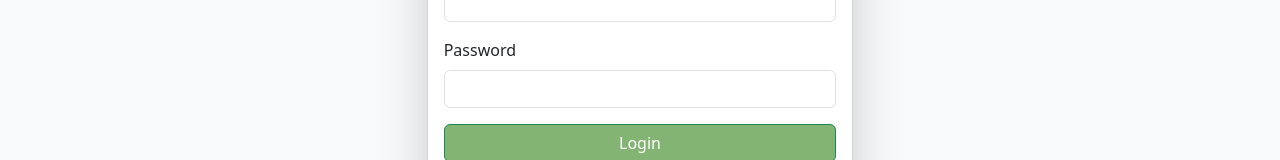
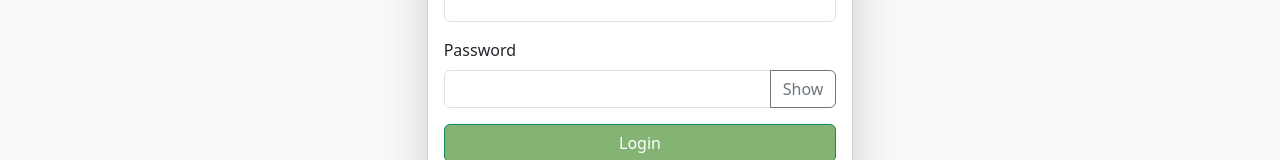
Before and after one commit to repair-or-replace/frontend_web_version, a React (Vite) app: page /login in a window 1280 px wide. Shown: the part 381-541 px from the top of the page. Built offline with nearby package versions, Linux system fonts and the light colour scheme.

Commit message:
Update Login.jsx

```diff
--- a/src/Components/Login.jsx
+++ b/src/Components/Login.jsx
@@ -113,141 +113,6 @@
 // export default LoginForm;
 
 
-// import React, { useState, useEffect } from "react";
-// import axios from "axios";
-// import { useDispatch } from "react-redux";
-// import { useNavigate } from "react-router-dom";
-// import "bootstrap/dist/css/bootstrap.min.css";
-// import { logIn } from "../redux/userSlice";
-// import { ProgressBar } from "react-bootstrap";
-
-// const LoginForm = () => {
-//   const [formData, setFormData] = useState({
-//     username: "",
-//     password: ""
-//   });
-//   const [error, setError] = useState("");
-//   const [loading, setLoading] = useState(false);
-//   const [progress, setProgress] = useState(0);
-//   const dispatch = useDispatch();
-//   const navigate = useNavigate();
-
-//   const handleChange = (e) => {
-//     const { name, value } = e.target;
-//     setFormData({ ...formData, [name]: value });
-//   };
-
-//   const updateProgress = () => {
-//     setProgress((prevProgress) => {
-//       if (prevProgress < 100) {
-//         return prevProgress + 1;
-//       }
-//       clearInterval(intervalId);
-//       return prevProgress;
-//     });
-//   };
-
-//   let intervalId;
-
-//   const handleSubmit = async (e) => {
-//     e.preventDefault();
-//     setLoading(true);
-//     intervalId = setInterval(updateProgress, 1000); // Update the progress every second
-
-//     try {
-//       const response = await axios.post(
-//         `${import.meta.env.VITE_BACKEND_URL}/api/login/`,
-//         formData,
-//         { headers: { "Content-Type": "application/json" } }
-//       );
-
-//       const { token, user_id, username } = response.data;
-
-//       dispatch(logIn({ username, token, user_id }));
-//       navigate("/");
-//     } catch (error) {
-//       console.error("Error during login:", error.response?.data || error.message);
-//       setError("Invalid username or password. Please try again.");
-//     } finally {
-//       setLoading(false);
-//       clearInterval(intervalId);
-//       setProgress(0);
-//     }
-//   };
-
-//   const handleSignUp = () => {
-//     navigate("/signup");
-//   };
-
-//   useEffect(() => {
-//     return () => {
-//       clearInterval(intervalId); // Cleanup interval on component unmount
-//     };
-//   }, []);
-
-//   return (
-//     <div className="d-flex justify-content-center align-items-center vh-100 bg-light">
-//       <div className="col-md-4">
-//         <div className="card shadow-lg">
-//           <div className="card-body">
-//             <h3 className="text-center mb-4" style={{ color: "#84b474" }}>Login</h3>
-//             {error && <div className="alert alert-danger">{error}</div>}
-//             {loading && <ProgressBar now={progress} label={`${progress}%`} />}
-//             <form onSubmit={handleSubmit}>
-//               <div className="mb-3">
-//                 <label htmlFor="username" className="form-label">Username</label>
-//                 <input
-//                   type="text"
-//                   id="username"
-//                   name="username"
-//                   className="form-control"
-//                   value={formData.username}
-//                   onChange={handleChange}
-//                   required
-//                 />
-//               </div>
-//               <div className="mb-3">
-//                 <label htmlFor="password" className="form-label">Password</label>
-//                 <input
-//                   type="password"
-//                   id="password"
-//                   name="password"
-//                   className="form-control"
-//                   value={formData.password}
-//                   onChange={handleChange}
-//                   required
-//                 />
-//               </div>
-//               <button
-//                 type="submit"
-//                 className="btn btn-success w-100 mb-3"
-//                 style={{ backgroundColor: "#84b474" }}
-//               >
-//                 Login
-//               </button>
-//             </form>
-//             {!loading && (
-//               <div className="text-center">
-//                 <p>Don’t have an account?</p>
-//                 <button
-//                   type="button"
-//                   className="btn btn-outline-primary w-100"
-//                   onClick={handleSignUp}
-//                 >
-//                   Sign Up
-//                   </button>
-//                 </div>
-//               )}
-//           </div>
-//         </div>
-//       </div>
-//     </div>
-//   );
-// };
-
-
-
-
 import React, { useState, useEffect } from "react";
 import axios from "axios";
 import { useDispatch } from "react-redux";
@@ -265,12 +130,17 @@ const LoginForm = () => {
   const [loading, setLoading] = useState(false);
   const [progress, setProgress] = useState(0);
   const [showSuccessAlert, setShowSuccessAlert] = useState(false);
+  const [showPassword, setShowPassword] = useState(false); // 新增状态来控制密码显示
   const dispatch = useDispatch();
   const navigate = useNavigate();
 
   const handleChange = (e) => {
     const { name, value } = e.target;
     setFormData({ ...formData, [name]: value });
+  };
+
+  const toggleShowPassword = () => {
+    setShowPassword(!showPassword); // 切换密码显示状态
   };
 
   const handleSubmit = async (e) => {
@@ -286,21 +156,17 @@ const LoginForm = () => {
 
       const { token, user_id, username } = response.data;
 
-      // Dispatch login action to Redux
       dispatch(logIn({ username, token, user_id }));
-
-      // Show success alert and set up redirection after 2 seconds
       setShowSuccessAlert(true);
       setTimeout(() => {
-        setShowSuccessAlert(false); // Hide the alert
-        navigate("/"); // Redirect to the homepage
+        setShowSuccessAlert(false);
+        navigate("/");
       }, 2000);
     } catch (error) {
       console.error("Error during login:", error.response?.data || error.message);
       setError("Invalid username or password. Please try again.");
     } finally {
       setLoading(false);
-      setProgress(0);
     }
   };
 
@@ -332,8 +198,9 @@ const LoginForm = () => {
               </div>
               <div className="mb-3">
                 <label htmlFor="password" className="form-label">Password</label>
+                <div className="input-group">
                   <input
-                  type="password"
+                    type={showPassword ? "text" : "password"}
                     id="password"
                     name="password"
                     className="form-control"
@@ -341,6 +208,10 @@ const LoginForm = () => {
                     onChange={handleChange}
                     required
                   />
+                  <button className="btn btn-outline-secondary" type="button" onClick={toggleShowPassword}>
+                    {showPassword ? "Hide" : "Show"}
+                  </button>
+                </div>
               </div>
               <button
                 type="submit"
```
Lines whose indentation alone changed are shown as unchanged.
